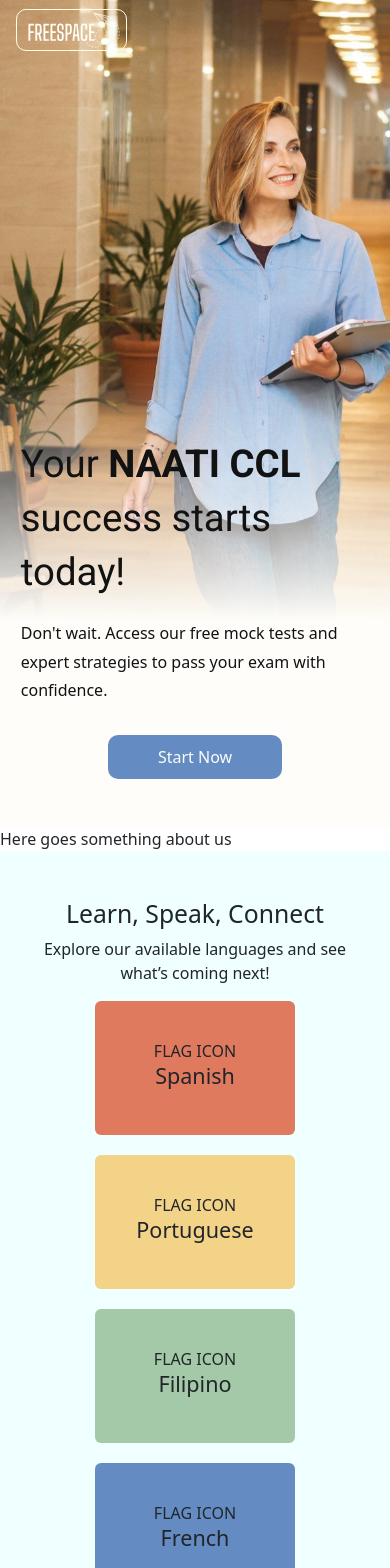
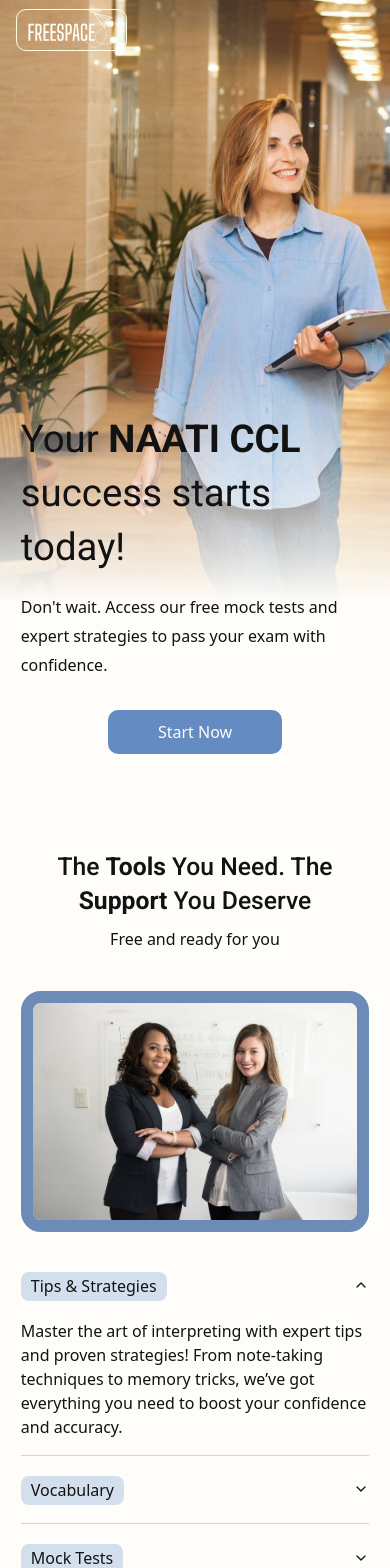
Before and after one commit to fsimizu/FreeSpace, a React (Vite) app: page / in a window 390 px wide. Shown: the top 1568 px of the page. Built offline with nearby package versions, Linux system fonts and the light colour scheme.

Commit message:
about us mobile complete

```diff
--- a/src/components/AboutUs/aboutUs.css
+++ b/src/components/AboutUs/aboutUs.css
@@ -0,0 +1,19 @@
+.aboutUs__container {
+    padding: var(--padding-sections);
+    display: flex;
+    flex-direction: column;
+    text-align: center;
+
+}
+
+.about__text_container {
+    margin-bottom: 40px;
+}
+
+.about__image_container img {
+    width: 100%;
+    border-radius: 20px;
+    border: 12px solid var(--main-blue);
+    margin-bottom: 20px;
+    filter: saturate(0.8)
+}
--- a/src/components/AboutUs/index.jsx
+++ b/src/components/AboutUs/index.jsx
@@ -1,10 +1,52 @@
 import './aboutUs.css';
+import { AboutUsCard } from '../AboutUsCard';
+import { useState } from "react";
 
 export function AboutUs() {
+  const cards = {
+    tips: {
+      name: 'Tips & Strategies',
+      description: "Master the art of interpreting with expert tips and proven strategies! From note-taking techniques to memory tricks, we’ve got everything you need to boost your confidence and accuracy.",
+      initial: true
+    },
+    vocab: {
+      name: 'Vocabulary',
+      description: "Expand your language skills with essential vocabulary lists and exercises! Whether you’re tackling medical, legal, or everyday conversations, these words and phrases will help you interpret like a pro.",
+      initial: false
+    },
+    mock: {
+      name: 'Mock Tests',
+      description: "Put your skills to the test with realistic mock exams! Practice under real conditions, track your progress, and get ready to ace your next interpreting challenge.",
+      initial: false
+    },
+  };
+
+  const [expandedCard, setExpandedCard] = useState('tips'); // start with the 'tips' card expanded
+
+  const handleCardClick = (key) => {
+    setExpandedCard((prev) => (prev === key ? null : key));
+  };
 
   return (
     <div id="aboutUs" className="aboutUs__container">
-        Here goes something about us
+      <div className="about__text_container">
+        <h2>The <strong>Tools</strong> You Need. The <strong>Support</strong> You Deserve</h2>
+        <div>Free and ready for you</div>
+      </div>
+      <div className="about__image_container">
+        <img src="/images/about.jpg" alt="about_us" />
+      </div>
+      <div className="about__cards_container">
+        {Object.entries(cards).map(([key, card]) => (
+          <AboutUsCard
+            key={key}
+            card={card}
+            isExpanded={expandedCard === key}
+            onToggle={() => handleCardClick(key)}
+          />
+        ))}
+      </div>
+
     </div>
   )
 }
--- /dev/null
+++ b/src/components/AboutUsCard/aboutUsCard.css
@@ -0,0 +1,16 @@
+.aboutUsCard__container {
+    /* border: 1px solid blue; */
+    text-align: left;
+    border-bottom: 1px solid lightgray;
+    margin: 20px 0;
+}
+.aboutUsCard__title-container {
+    display: flex;
+    justify-content: space-between;
+    margin-bottom: 10px;
+}
+.aboutUsCard__title {
+    background-color: var(--light-blue);
+    padding: 5px 10px;
+    border-radius: 8px;
+}
--- /dev/null
+++ b/src/components/AboutUsCard/index.jsx
@@ -0,0 +1,26 @@
+import { useState } from "react";
+import { ChevronDown, ChevronUp } from "lucide-react";
+import './aboutUsCard.css';
+
+export function AboutUsCard({ card, isExpanded, onToggle }) {
+
+    // const [aboutIsExpanded, setAboutIsExpanded] = useState(card.initial);
+
+    return (
+        <div className="aboutUsCard__container">
+            <div className="aboutUsCard__title-container"
+            onClick={() => {
+                if (!isExpanded) {
+                  onToggle();
+                }
+              }}
+            >
+                <h6 className="aboutUsCard__title">{card.name}</h6>
+                <div>
+                    {isExpanded ? <ChevronUp size={16} /> : <ChevronDown size={16} />}
+                </div>
+            </div>
+            {isExpanded && <p>{card.description}</p>}
+        </div>
+    )
+}
--- a/src/components/Hero/hero.css
+++ b/src/components/Hero/hero.css
@@ -1,10 +1,8 @@
 .hero__container {
     min-height: 500px;
-    height: 98vh;
+    height: 95vh;
     position: relative;
-    /* display: flex;
-    flex-direction: column; */
-    /* border: 1px solid red; */
+
 }
 .hero__container::before {
     content: "";
@@ -18,39 +16,30 @@
         url("/images/hero_background_2.jpg");
     background-size: cover;
     background-position: top right;
-    /* filter: brightness(0.3);  */
-    /* z-index: -1; */
-
+    /* border-bottom: 4px solid var(--white); */
+    /* border-bottom: 4px solid red; */
 }
 
 
 .hero__content {
     padding: var(--padding-sections);
-    color: var(--black);
+    /* color: var(--black); */
     position: relative;
     display: flex;
     flex-direction: column;
     height: 100%;
     justify-content: flex-end;
-
 }
 
 .hero__text_container h1{
     margin-bottom: 20px;
-    line-height: 1.4;
 }
 .hero__text_container div{
     line-height: 1.8;
 }
 
-/* .hero__text_container{ */
-    /* margin-top: 30px; */
-    /* flex-grow: 2; */
-/* } */
-
 
 .hero__action_button {
-    /* border: 1px solid red; */
     display: flex;
     justify-content: center;
     margin-top: 30px;
--- a/src/index.css
+++ b/src/index.css
@@ -36,13 +36,24 @@ body {
   margin: 0px;
   min-width: 320px;
   min-height: 100vh;
+  background-color: var(--white);
+  color: var(--black);
 }
 
 h1 {
   font-size: 2.4em;
-  line-height: 1.1;
+  /* line-height: 1.1; */
   font-weight: normal;
   font-family: 'Roboto', sans-serif;
+  line-height: 1.4;
+}
+
+h2 {
+  /* font-size: 2.4em; */
+  /* line-height: 1.1; */
+  /* font-weight: normal; */
+  font-family: 'Roboto', sans-serif;
+  line-height: 1.4;
 }
 
 
```
Also changed, not shown: public/images/about.jpg (added), public/images/hero_background.jpg (deleted).
